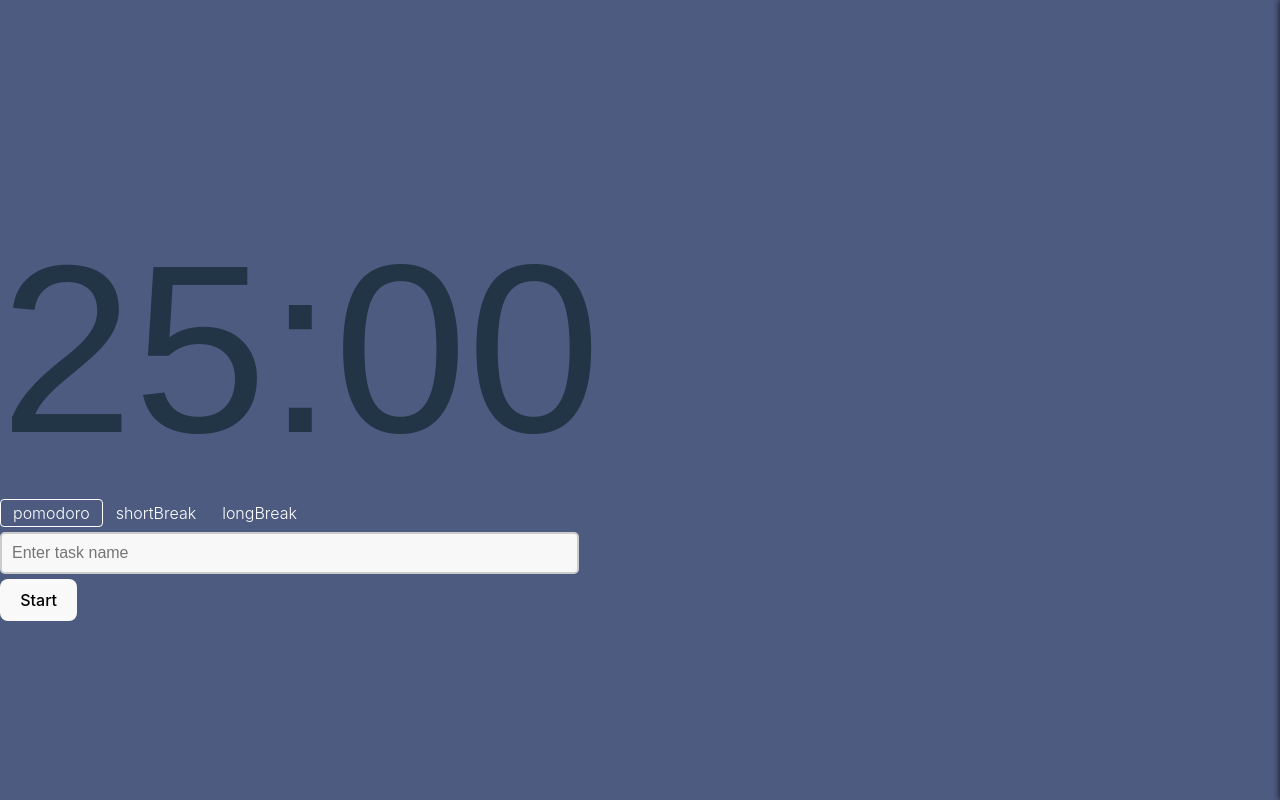
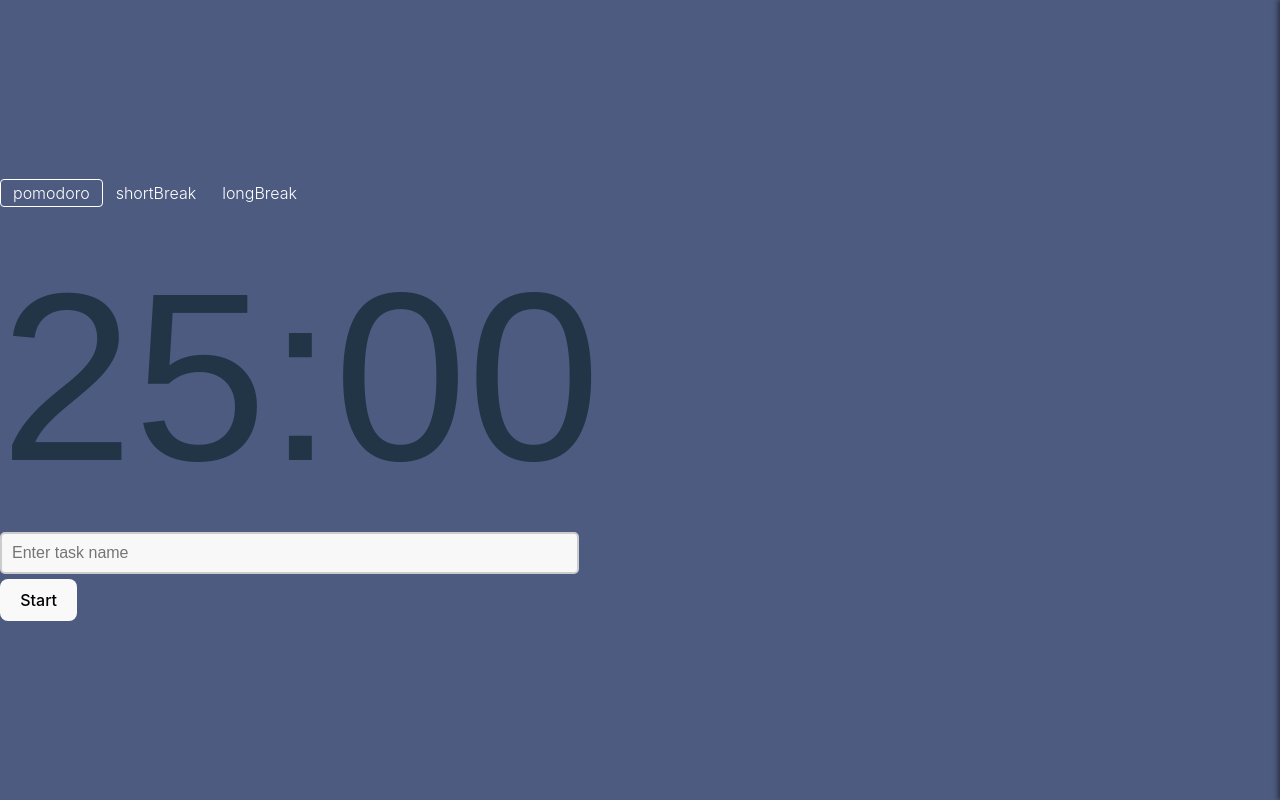
Before and after one commit to jamdlaw/task_timer, a React (Vite) app in the folder pomodoro-react-app/: page / in a window 1280 px wide. Built offline with nearby package versions, Linux system fonts and the light colour scheme.

Commit message:
moved buttons to top

```diff
--- a/pomodoro-react-app/src/App.jsx
+++ b/pomodoro-react-app/src/App.jsx
@@ -40,12 +40,12 @@ function App() {
 
   return (
     <div className="app">
-      <Clock minutes={timer.minutes} seconds={timer.seconds} />
       <div className="mode-buttons">
         <ModeButton mode="pomodoro" active={mode === 'pomodoro'} setMode={setMode} />
         <ModeButton mode="shortBreak" active={mode === 'shortBreak'} setMode={setMode} />
         <ModeButton mode="longBreak" active={mode === 'longBreak'} setMode={setMode} />
       </div>
+      <Clock minutes={timer.minutes} seconds={timer.seconds} />
        {/* Text input for task name */}
        <div className="task-name-input">
         <input
```
